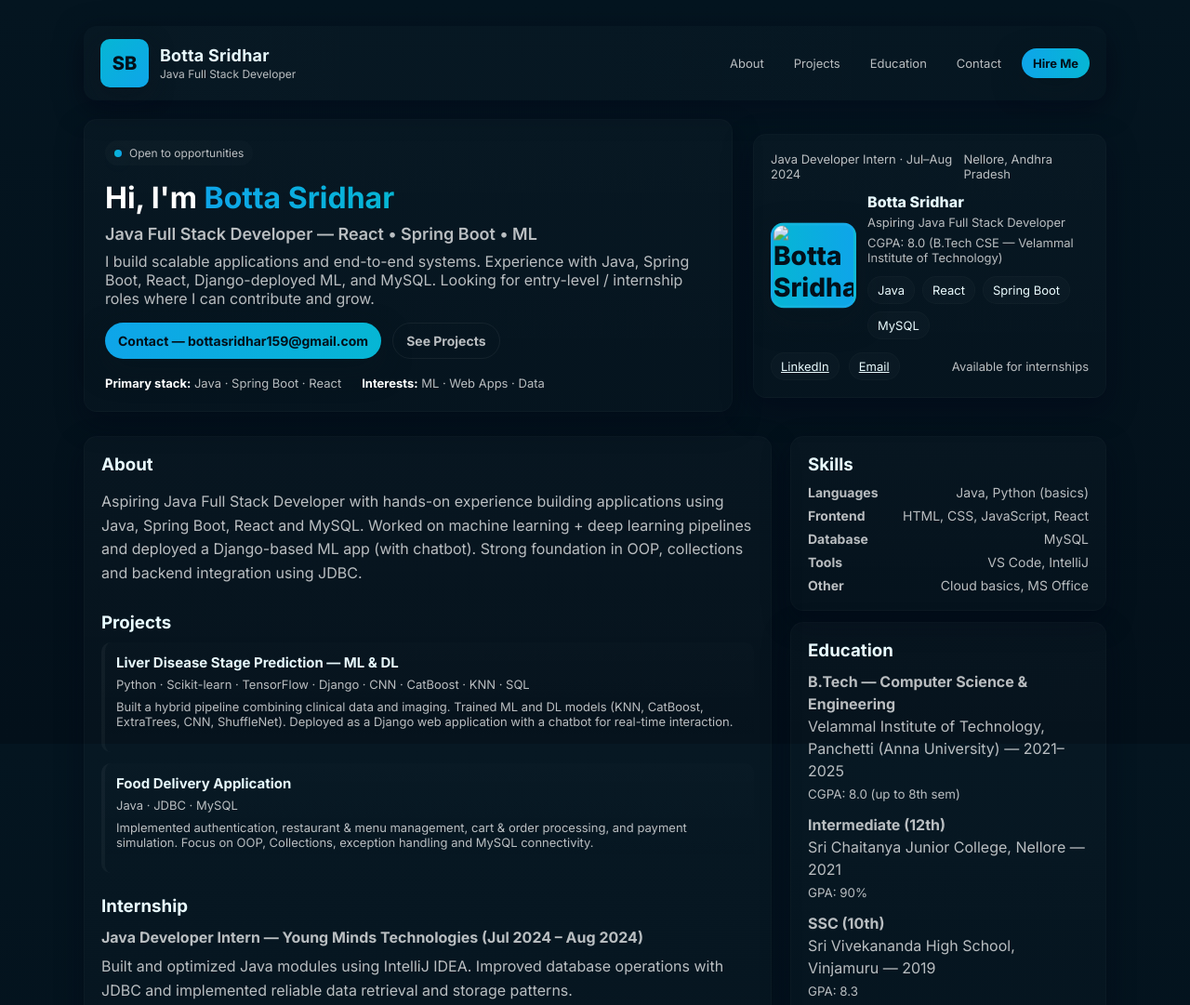
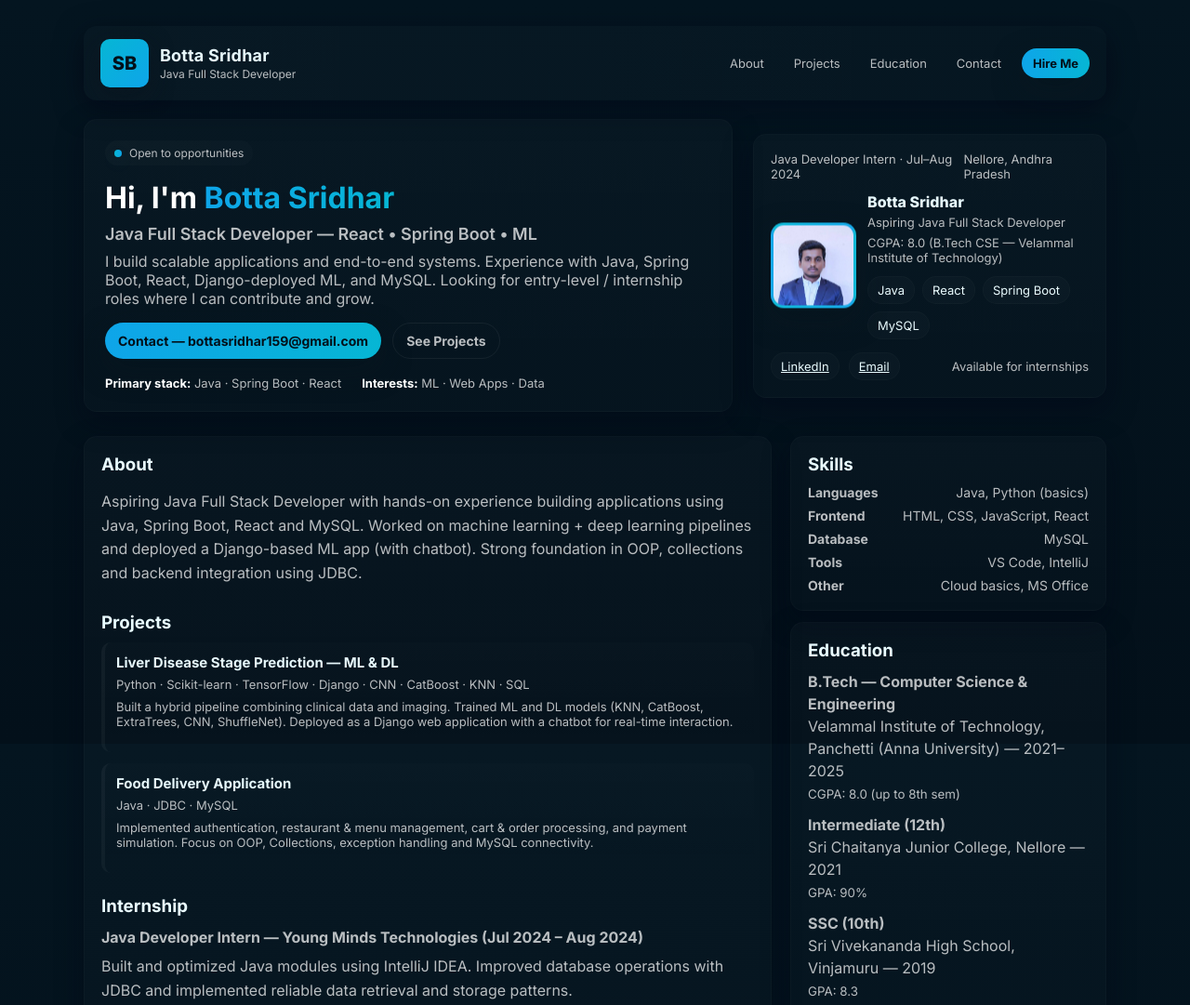
Before and after one commit to Sridhar123b/Portfolio, a plain HTML site: page index.html in a window 1280 px wide. Shown: the top 1081 px of the page at 93% size. Drawn offline with Linux system fonts and the light colour scheme.

Commit message:
Update index.html

```diff
--- a/index.html
+++ b/index.html
@@ -260,7 +260,7 @@
         <div class="profile">
           <div class="photo float" title="Replace with your photo">
 
-            <img src="/img/sri.jpg" alt="Botta Sridhar photo">
+            <img src="/sri.jpg" alt="Botta Sridhar photo">
           </div>
           <div>
             <div style="font-weight:800;font-size:16px">Botta Sridhar</div>
```
